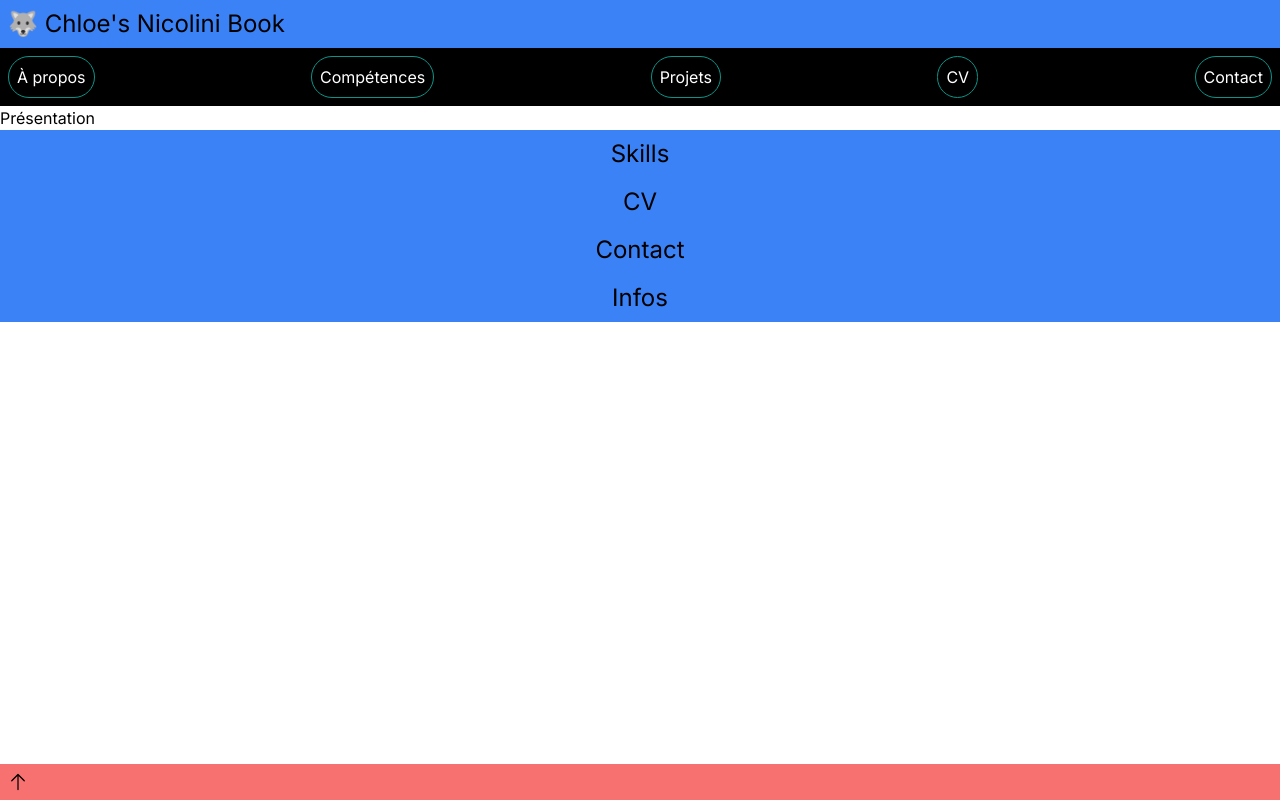
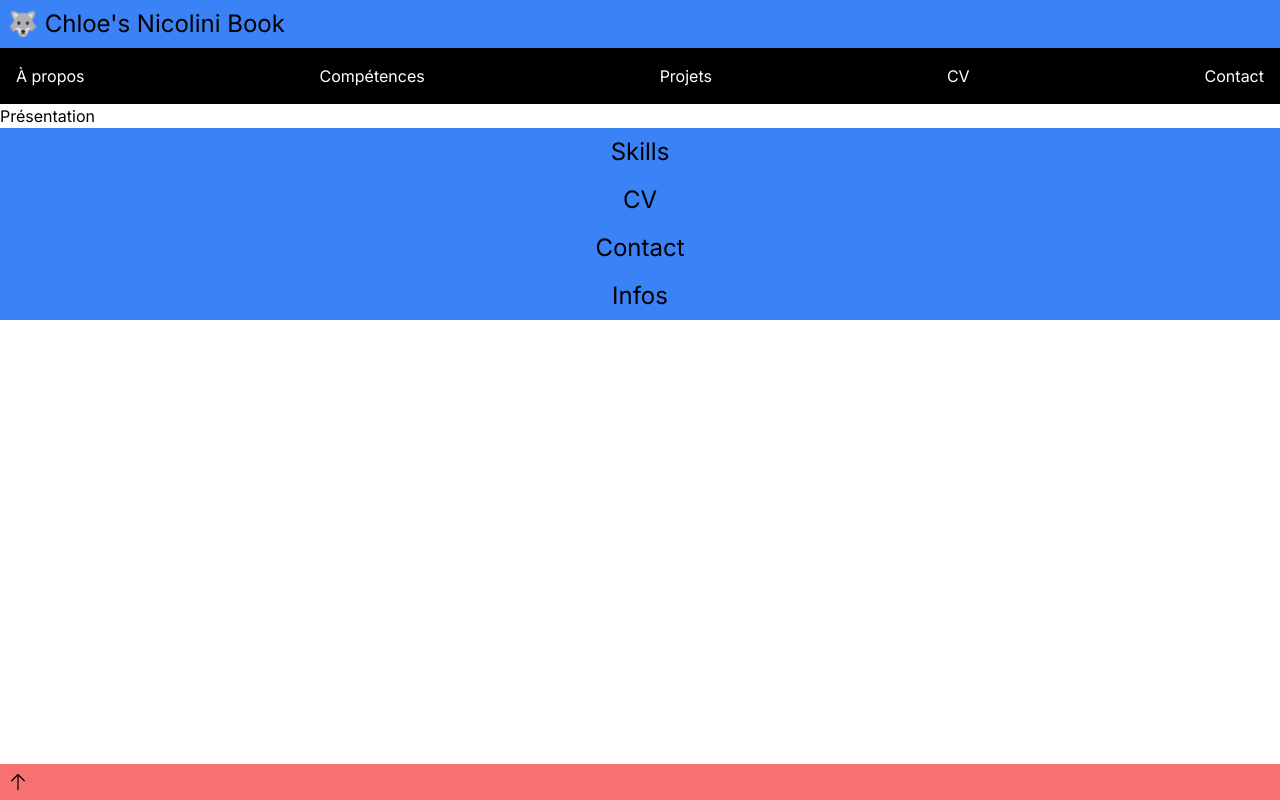
Before and after one commit to JinxedQuinn/BookQuinn, a Next.js app in the folder bookquinn/: page / in a window 1280 px wide. Built offline with nearby package versions, Linux system fonts and the light colour scheme.

Commit message:
Mise à jour de la barre de navigation

```diff
--- a/bookquinn/app/components/Navbar.js
+++ b/bookquinn/app/components/Navbar.js
@@ -1,11 +1,11 @@
 const Navbar = () => {
     return (
         <nav className="flex justify-between p-2 bg-black">
-            <a href="#about" className="text-white hover:text-blue-500 border border-teal-600 rounded-full p-2">À propos</a>
-            <a href="#skills" className="text-white hover:text-pink-500 border border-teal-600 rounded-full p-2">Compétences</a>
-            <a href="#projects" className="text-white hover:text-white border border-teal-600 rounded-full p-2">Projets</a>
-            <a href="#cv" className="text-white hover:text-pink-500 border border-teal-600 rounded-full p-2">CV</a>
-            <a href="#contact" className="text-white hover:text-blue-500 border border-teal-600 rounded-full p-2">Contact</a>
+            <a href="#about" className="text-white hover:text-blue-500 p-2">À propos</a>
+            <a href="#skills" className="text-white hover:text-pink-500 rounded-full p-2">Compétences</a>
+            <a href="#projects" className="text-white hover:text-white rounded-full p-2">Projets</a>
+            <a href="#cv" className="text-white hover:text-pink-500 rounded-full p-2">CV</a>
+            <a href="#contact" className="text-white hover:text-blue-500 rounded-full p-2">Contact</a>
         </nav>
     );
 };
```
